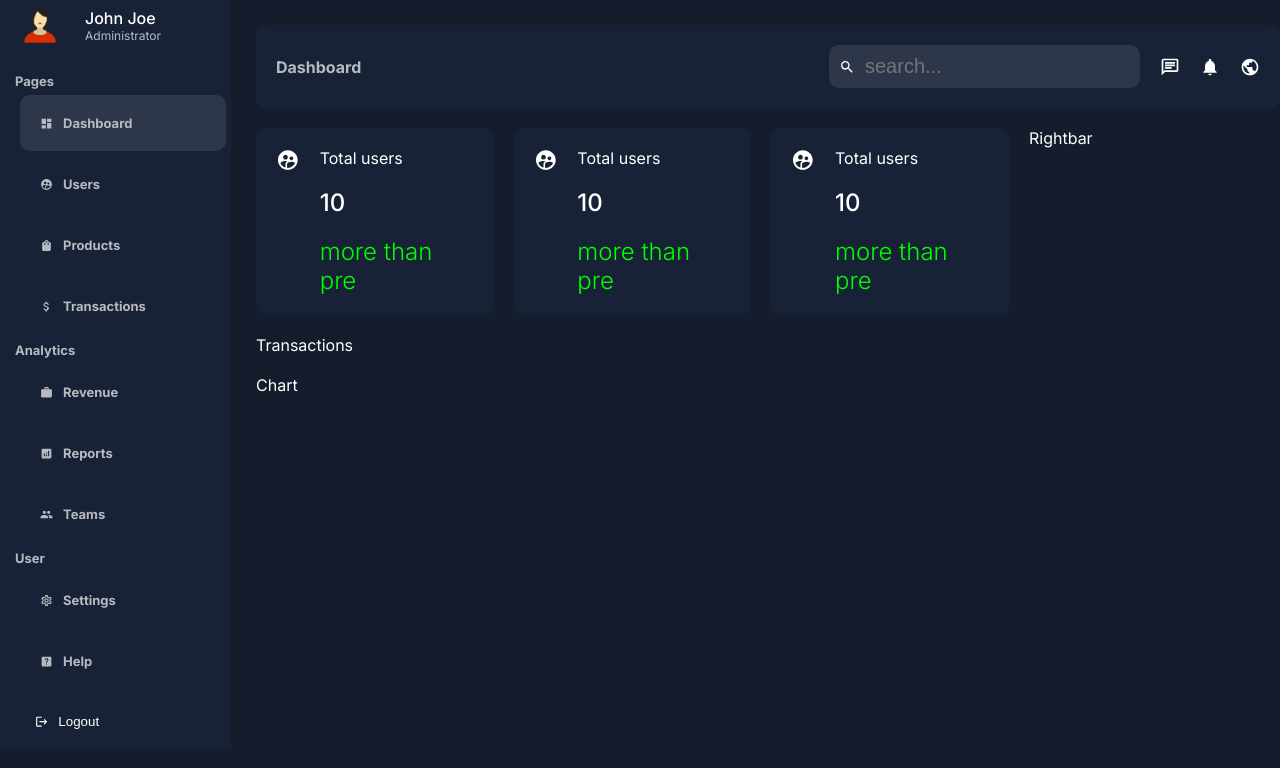
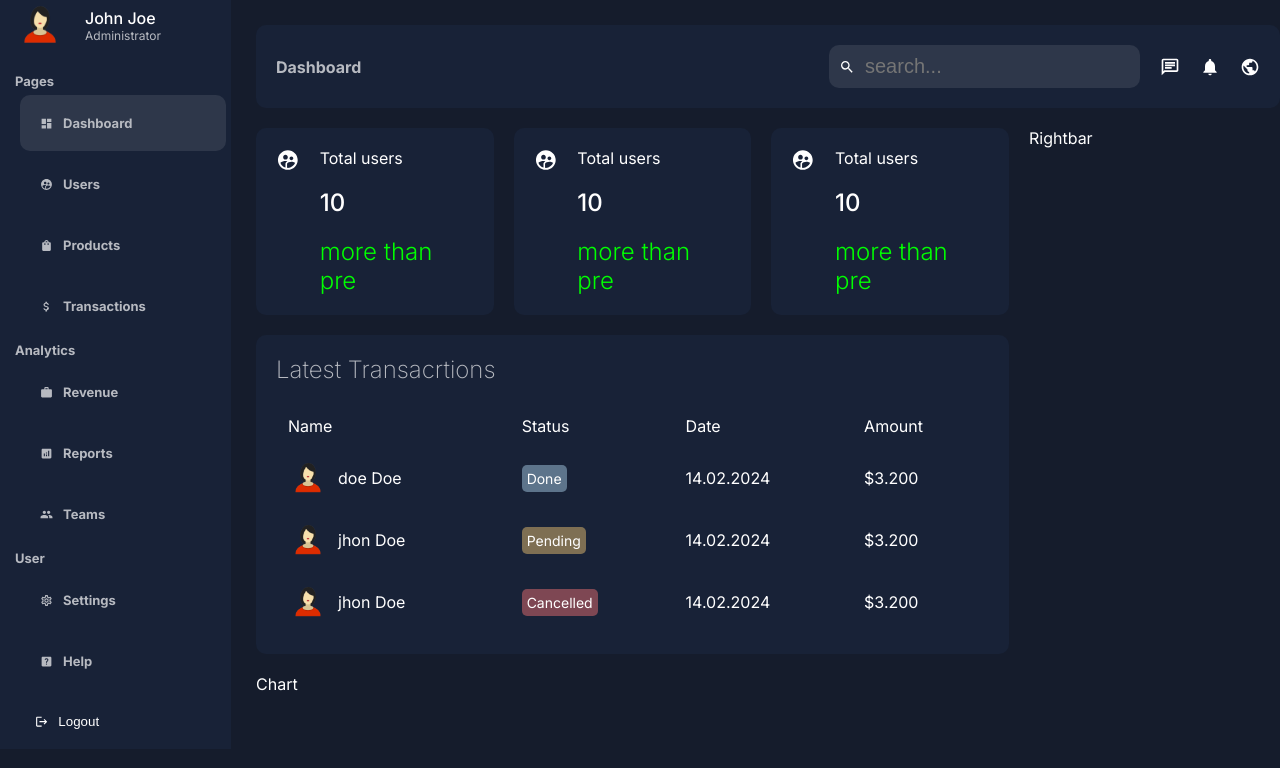
Before and after one commit to bezawitassaye/admintrain, a Next.js app: page /dashboard in a window 1280 px wide. Shown: the top 768 px of the page. Built offline with nearby package versions, Linux system fonts and the light colour scheme.

Commit message:
finishe transaction ui part

```diff
--- a/src/app/components/Transactions/Transactions.jsx
+++ b/src/app/components/Transactions/Transactions.jsx
@@ -1,9 +1,67 @@
+import Image from 'next/image'
 import React from 'react'
+import styles from "./Transactions.module.css"
 
 const Transactions = () => {
   return (
-    <div>
-      Transactions
+    <div className={styles.container}>
+      <h2 className={styles.title}>Latest Transacrtions</h2>
+      <table className={styles.table}>
+        <thead>
+          <tr>
+            <td>Name</td>
+            <td>Status</td>
+            <td>Date</td>
+            <td>Amount</td>
+          </tr>
+        </thead>
+        <tbody>
+          <tr>
+            <td>
+              <div className={styles.user}>
+                <Image src="/avatar.png" alt='' width={40} height={40} className={styles.userimage}/>
+                 doe Doe
+            </div>
+            </td>
+
+            <td>
+              <span className={`${styles.status} ${styles.done}`}>Done</span>
+            </td>
+            <td>14.02.2024</td>
+            <td>$3.200</td>
+          </tr>
+          <tr>
+            <td>
+            <div className={styles.user}>
+                <Image src="/avatar.png" alt='' width={40} height={40} className={styles.userimage}/>
+                 jhon Doe
+            </div>
+            </td>
+            <td>
+              <span className={`${styles.status} ${styles.pending}`}>Pending</span>
+            </td>
+            <td>14.02.2024</td>
+            <td>$3.200</td>
+
+          </tr>
+
+          <tr>
+            <td>
+            <div className={styles.user}>
+                <Image src="/avatar.png" alt='' width={40} height={40} className={styles.userimage}/>
+                 jhon Doe
+            </div>
+            </td>
+            <td>
+              <span className={`${styles.status} ${styles.cancelled}`}>Cancelled</span>
+            </td>
+            <td>14.02.2024</td>
+            <td>$3.200</td>
+
+          </tr>
+
+        </tbody>
+      </table>
     </div>
   )
 }
--- a/src/app/components/Transactions/Transactions.module.css
+++ b/src/app/components/Transactions/Transactions.module.css
@@ -0,0 +1,44 @@
+.container{
+    background-color: var(--bgSoft);
+    padding: 20px;
+    border-radius: 10px;
+}
+.title{
+    margin-bottom: 20px;
+    font-weight: 200;
+    color: var(--textSoft);
+}
+
+.table{
+    width: 100%;
+}
+
+.table td{
+    padding: 10px;
+}
+.user{
+    display: flex;
+    gap: 10px;
+    align-items: center;
+}
+
+.userimage{
+    object-fit: cover;
+    border-radius: 50%;
+}
+.status{
+    border-radius: 5px;
+    padding:5px ;
+    font-size: 14px;
+    color: white;
+}
+
+.pending{
+    background-color: #f7cb7375;
+}
+.done{
+    background-color: #afd6ee75;
+}
+.cancelled{
+    background-color: #f7737375;
+}
```
